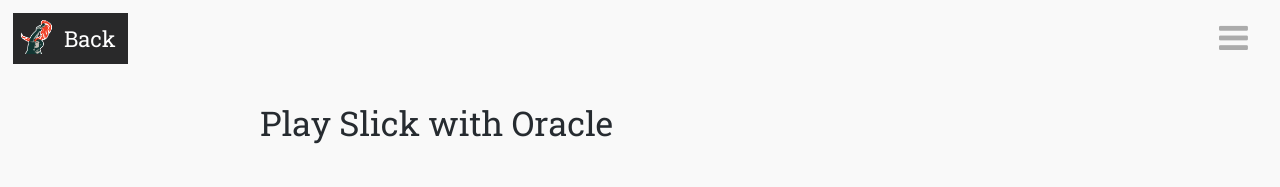
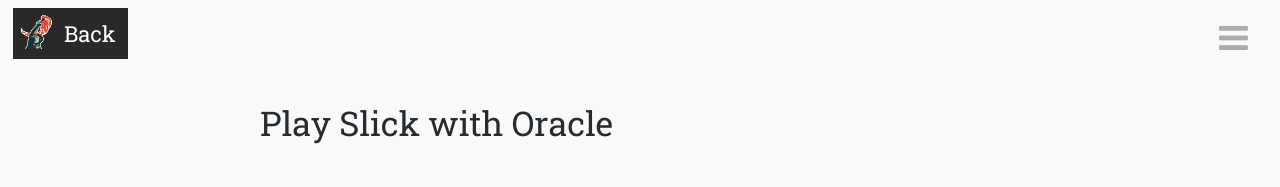
Before and after one commit to peel/peel.github.com, a Jekyll site: the page built from _posts/2014-10-26-play-slick-with-oracle.html, in a window 1280 px wide. Shown: the top 187 px of the page. Built offline with Jekyll 4.4.1, drawn with Linux system fonts in a browser that asks for light colours; nearby versions of some CDN libraries.

Commit message:
logo position fix

```diff
--- a/assets/css/_global.scss
+++ b/assets/css/_global.scss
@@ -133,7 +133,7 @@ input:not([type=submit]):not([type=file]):active, input:not([type=submit]):not([
 
 .title a {
 	position: fixed;
-	top: 13px;
+	top: 8px;
 	left: 13px;
 	z-index: 200;
 	display: block;
--- a/assets/css/_index.scss
+++ b/assets/css/_index.scss
@@ -8,12 +8,14 @@
 @media screen and (max-width: 790px) {
   .indexicon{
     float: right !important;
+    margin: 60px 0 0 0 !important;
   }
 }
 
 @media screen and (max-width: 675px) {
   .indexicon{
     float: right !important;
+    margin: 60px 0 0 0 !important;
   }
 }
 
```
